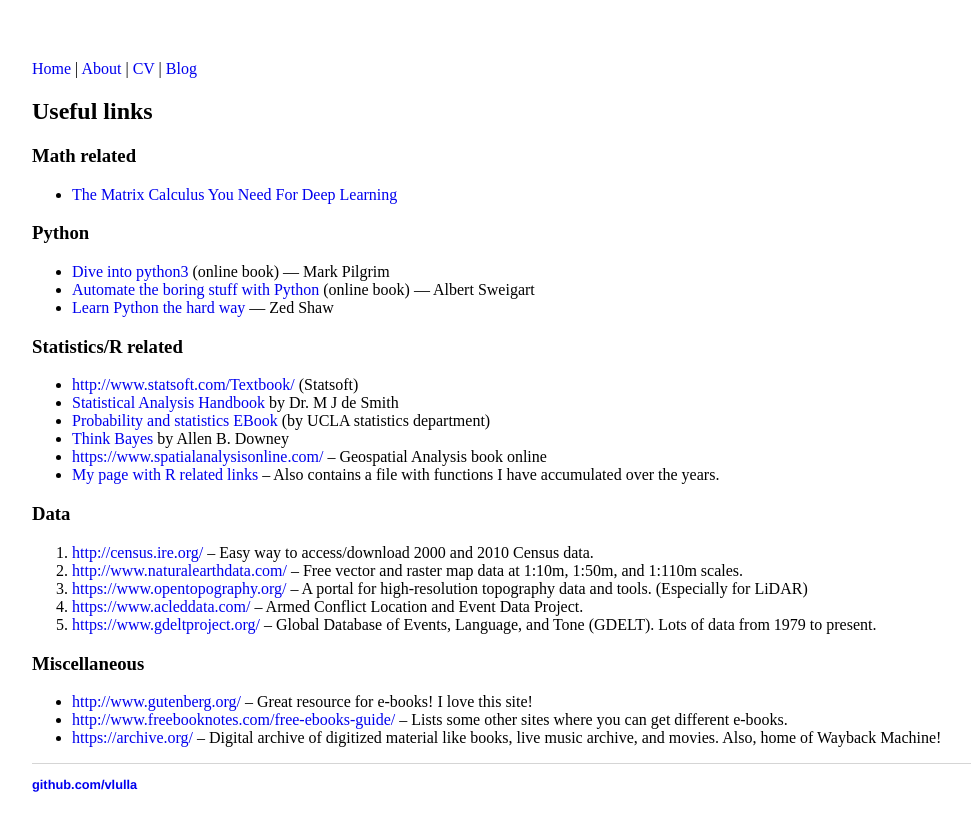
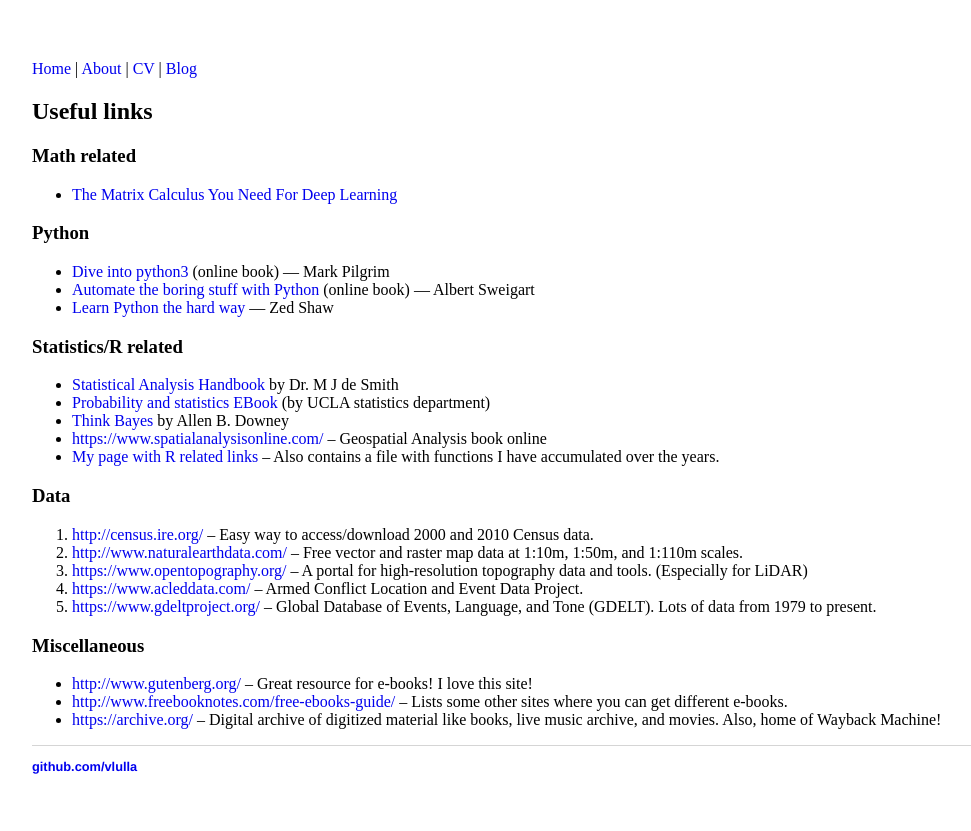
Before and after one commit to vlulla/vlulla.github.io, a Jekyll site: the page built from links.md, in a window 1280 px wide. Shown: the top 831 px of the page, without its empty margins (96-1067 px from the left). Built offline with Jekyll 4.4.1, drawn with Linux system fonts in a browser that asks for light colours.

Commit message:
Removed a stale link.

```diff
--- a/links.md
+++ b/links.md
@@ -14,7 +14,6 @@ title: "Miscellaneous"
 - [Learn Python the hard way](http://learnpythonthehardway.org/book/) --- Zed Shaw
 
 ### Statistics/R related
-- <http://www.statsoft.com/Textbook/> (Statsoft)
 - [Statistical Analysis Handbook](http://www.statsref.com/HTML/index.html) by Dr. M J de Smith
 - [Probability and statistics EBook](http://wiki.stat.ucla.edu/socr/index.php/EBook) (by UCLA statistics department)
 - [Think Bayes](https://greenteapress.com/wp/think-bayes/) by Allen B. Downey
```
